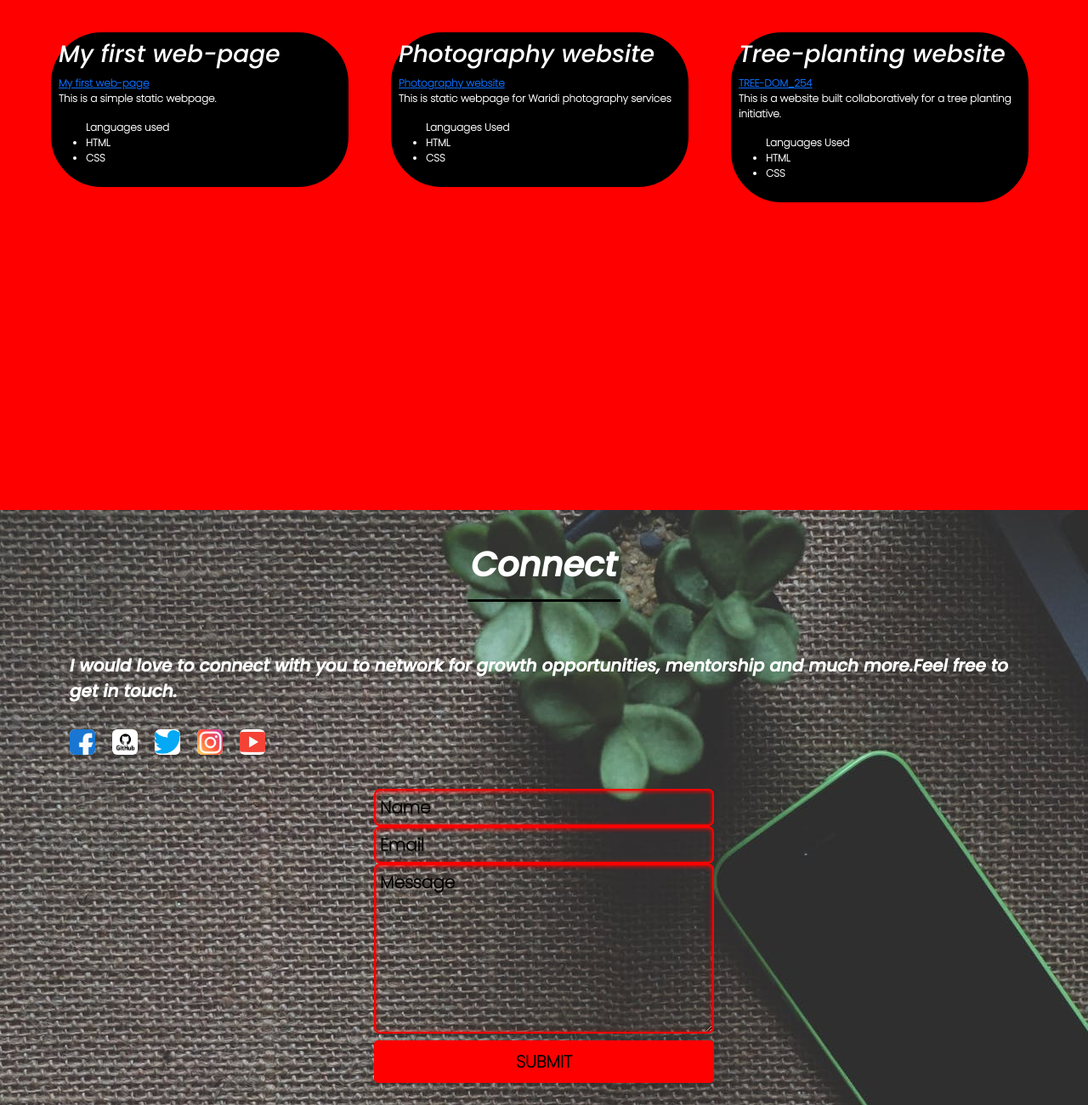
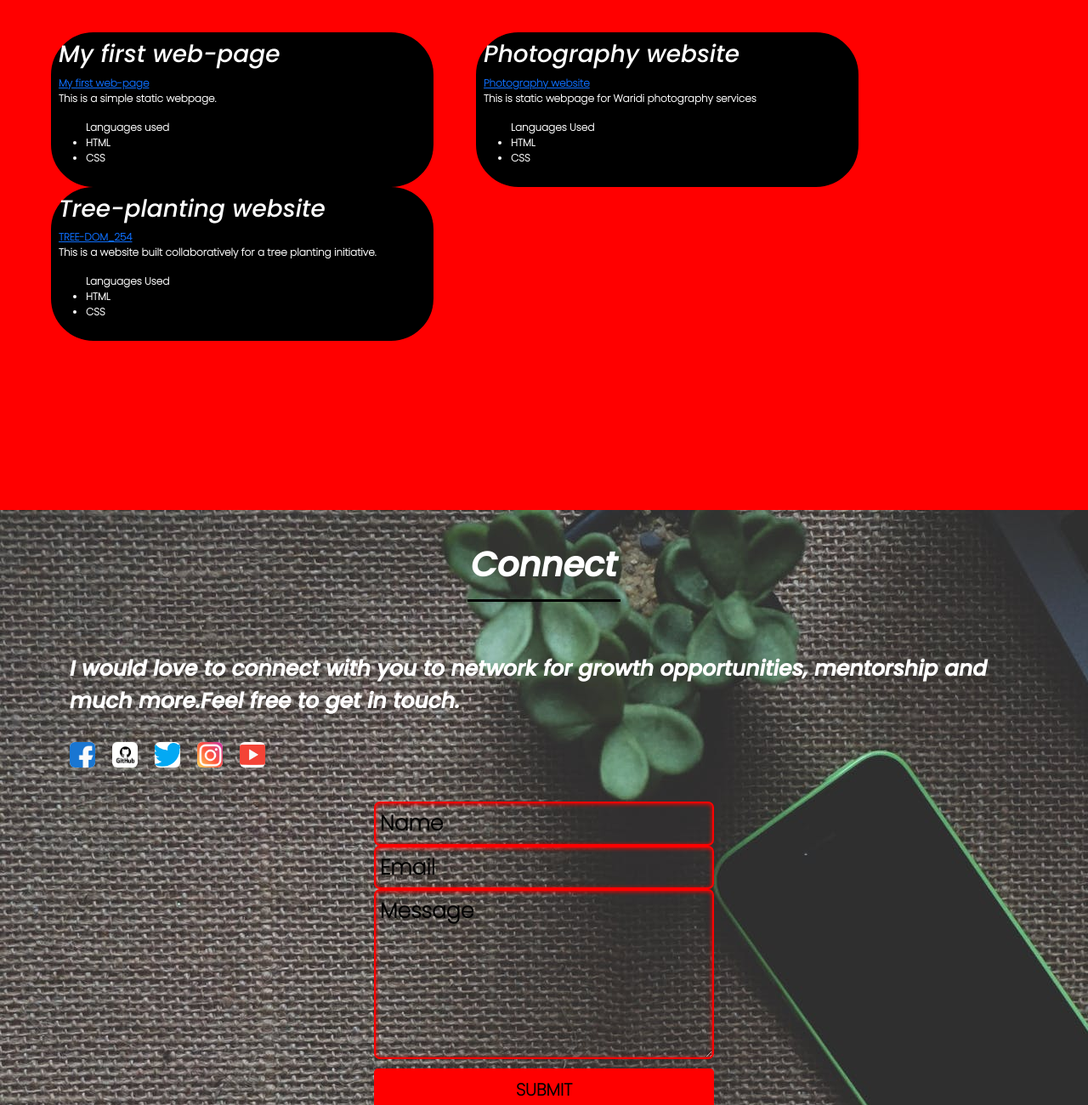
Before and after one commit to AnnabelNkir/Portfolio-landing-page, a plain HTML site: page index.html in a window 1280 px wide. Shown: the part 1781-3081 px from the top of the page at 85% size. Drawn offline with Linux system fonts and the light colour scheme.

Commit message:
Add width to the columns

```diff
--- a/style.css
+++ b/style.css
@@ -232,11 +232,11 @@ width: 45%;
     transform: translateX(-50%);
 }
 .column{
-    width: 350px;
+    width: 450px;
     float: left;
     margin-left: 50px;
     border: 2px solid black;
-    border-radius: 60px 60px;
+    border-radius: 50px 50px;
     align-items: center;
     padding: 7px;
     background:black ;
@@ -275,7 +275,7 @@ section{
    background: url(./Portfolio\ Images/connect4.jpeg);
    color: white;
    height: 700px;
-   font-size: 20px;
+   font-size: 25px;
    font-weight: bolder;
    font-style: italic;
    font-family: sans-serif;
```
